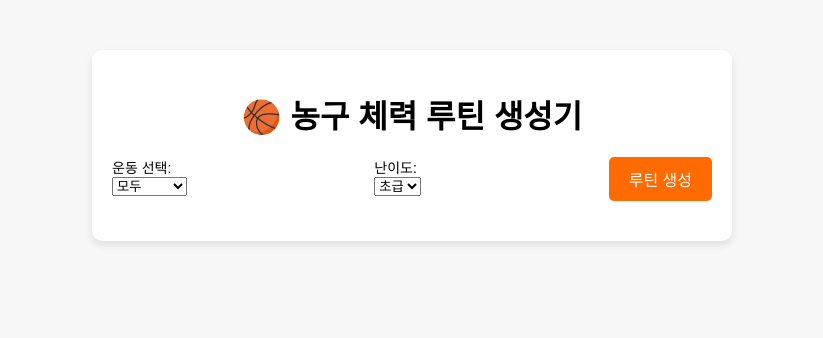
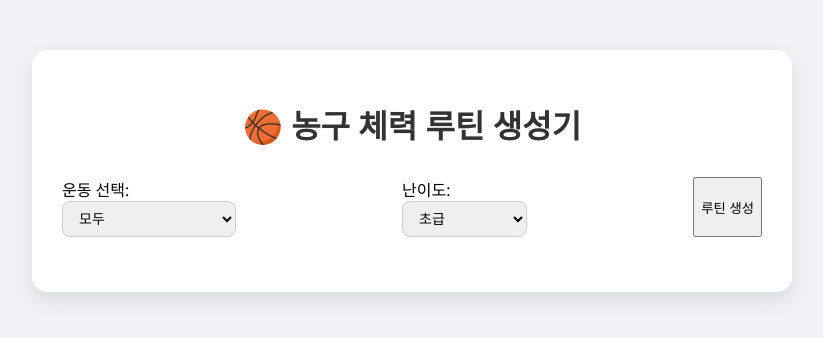
Before and after one commit to kevin5097/innout, a plain HTML site: page index.html in a window 1280 px wide. Shown: the whole page, without its empty margins (228-1051 px from the left). Drawn offline with Linux system fonts and the light colour scheme.

Commit message:
Update style.css

```diff
--- a/style.css
+++ b/style.css
@@ -1,58 +1,45 @@
 body {
-    font-family: Arial, sans-serif;
-    background-color: #f7f7f7;
+    font-family: 'Segoe UI', Tahoma, Geneva, Verdana, sans-serif;
+    background-color: #f0f2f5;
     margin: 0;
     padding: 0;
 }
 
 .container {
-    max-width: 600px;
+    max-width: 700px;
     margin: 50px auto;
-    padding: 20px;
-    background-color: #fff;
-    border-radius: 10px;
-    box-shadow: 0 4px 8px rgba(0,0,0,0.1);
+    padding: 30px;
+    background-color: #ffffff;
+    border-radius: 15px;
+    box-shadow: 0 8px 20px rgba(0,0,0,0.1);
 }
 
 h1 {
     text-align: center;
-    margin-bottom: 20px;
+    margin-bottom: 30px;
+    color: #333;
 }
 
 .controls {
     display: flex;
+    flex-wrap: wrap;
     justify-content: space-between;
-    margin-bottom: 20px;
+    margin-bottom: 25px;
+    gap: 10px;
 }
 
-label {
-    display: flex;
-    flex-direction: column;
+.control-group {
+    flex: 1;
+    min-width: 150px;
+}
+
+select {
+    width: 100%;
+    padding: 8px 12px;
+    border-radius: 8px;
+    border: 1px solid #ccc;
     font-size: 14px;
 }
 
 button {
-    padding: 10px 20px;
-    font-size: 16px;
-    background-color: #ff6b01;
-    color: white;
-    border: none;
-    border-radius: 5px;
-    cursor: pointer;
-}
-
-button:hover {
-    background-color: #ff8c42;
-}
-
-#routine {
-    margin-top: 20px;
-}
-
-.exercise {
-    margin-bottom: 10px;
-    padding: 10px;
-    border-left: 5px solid #ff6b01;
-    background-color: #fff5ee;
-    border-radius: 5px;
-}
+    p
```
